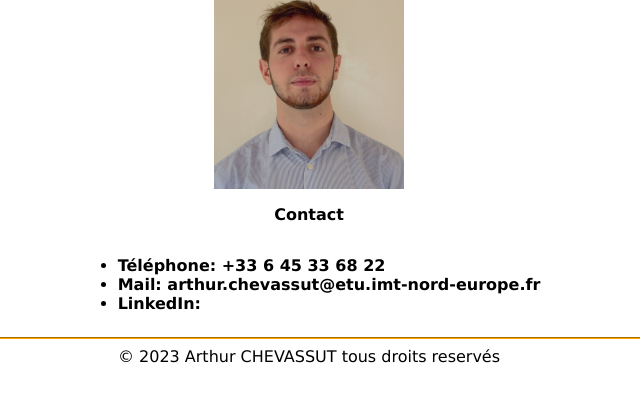
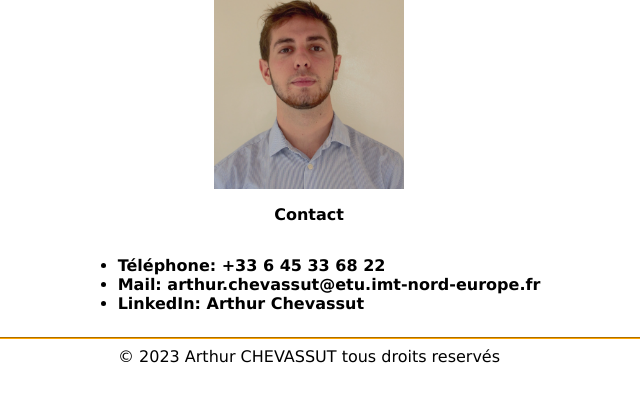
Before and after one commit to Arfeur/IDAW, a PHP site: page /SitePro/V2/index.php in a window 1280 px wide. Shown: the part 216-618 px from the top of the page, without its empty margins (331-971 px from the left). Run offline with PHP 8.4, Linux system fonts and the light colour scheme.

Commit message:
SitePro V2

```diff
--- a/TP2-PHP/SitePro/V2/index.php
+++ b/TP2-PHP/SitePro/V2/index.php
@@ -17,7 +17,7 @@
             <ul>
                 <li>Téléphone: +33 6 45 33 68 22</li>
                 <li>Mail: arthur.chevassut@etu.imt-nord-europe.fr</li>
-                <li>LinkedIn: </li>
+                <li>LinkedIn: Arthur Chevassut </li>
             </ul>
         </div>
     <?php
```
